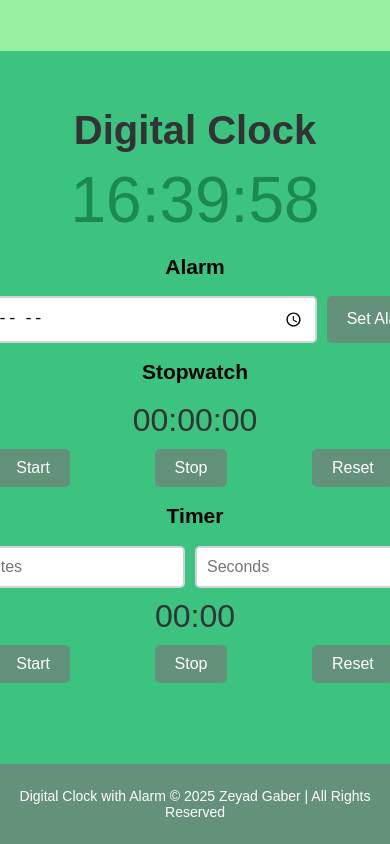
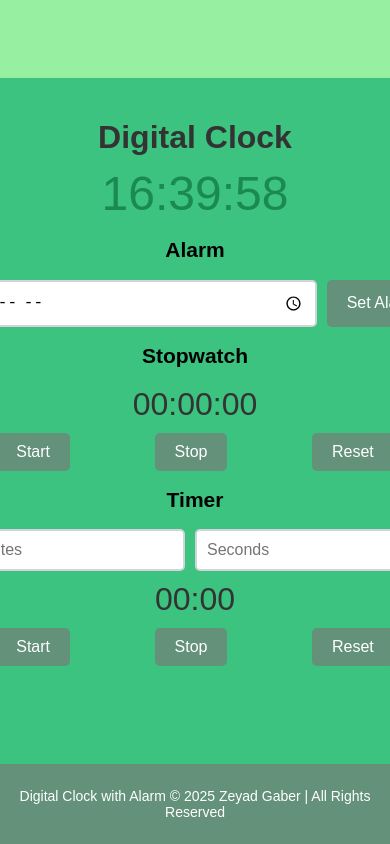
Before and after one commit to zeyad-220/Digital-Clock-with-Alarm, a plain HTML site: page index.html in a window 390 px wide. Shown: the top 844 px of the page. Drawn offline with Linux system fonts and the light colour scheme.

Commit message:
index.html

```diff
--- a/index.html
+++ b/index.html
@@ -204,6 +204,19 @@
       bottom: 0;
       width: 100%;
     }
+    @media (max-width: 768px) {
+      .container {
+        padding: 20px;
+      }
+
+      .title {
+        font-size: 2rem;
+      }
+
+      .clock {
+        font-size: 3rem;
+      }
+    }
   </style>
 </head>
 <body>
```
